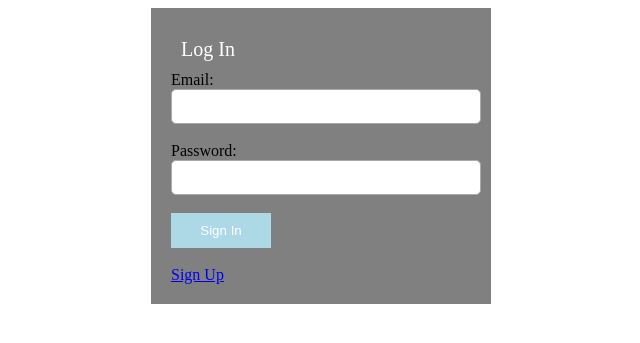
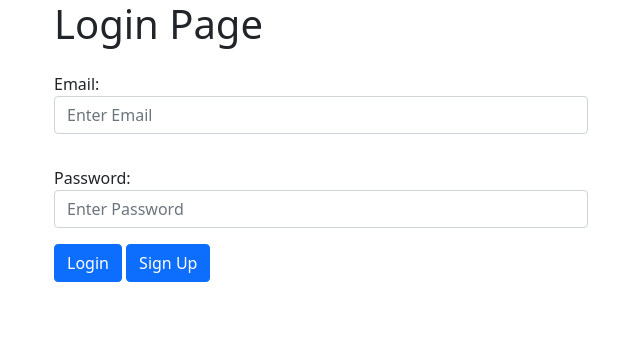
Before and after one commit to Euge908/CPG2-Final-Project, a PHP site: page /login.php in a window 1280 px wide. Shown: the top 343 px of the page, without its empty margins (319-959 px from the left). Run offline with PHP 8.4, Linux system fonts and the light colour scheme.

Commit message:
added bootstrap to login

```diff
--- a/login.php
+++ b/login.php
@@ -5,6 +5,7 @@ session_start();
 	include("./include/connections.inc.php");
 	include("./include/functions.inc.php");
 
+	$error = "";
 
 	if($_SERVER['REQUEST_METHOD'] == "POST")
 	{
@@ -25,7 +26,6 @@ session_start();
 				{
 
 					$user_data = mysqli_fetch_assoc($result); //user data to access stuff
-                    echo $user_data["date"];
 
 
 					if($user_data['password'] === $password)
@@ -38,10 +38,15 @@ session_start();
 				}
 			}
 
-			echo "Invalid email or password!";
+
+			$error = "<div class=\"alert alert-warning\" role=\"alert\">
+                  Invalid email or password!
+                </div>";
 		}else
 		{
-			echo "Invalid email or password!";
+            $error = "<div class=\"alert alert-warning\" role=\"alert\">
+                  Invalid email or password!
+                </div>";
 		}
 	}
 
@@ -51,54 +56,55 @@ session_start();
 <!DOCTYPE html>
 <html>
 <head>
-	<title>Login</title>
+	<title>Login Page</title>
+
+    <!-- Bootstrap CSS -->
+    <link href="https://cdn.jsdelivr.net/npm/bootstrap@5.0.2/dist/css/bootstrap.min.css" rel="stylesheet" integrity="sha384-EVSTQN3/azprG1Anm3QDgpJLIm9Nao0Yz1ztcQTwFspd3yD65VohhpuuCOmLASjC" crossorigin="anonymous">
+
 </head>
 <body>
 
-	<style type="text/css">
-
-	#text{
-
-		height: 25px;
-		border-radius: 5px;
-		padding: 4px;
-		border: solid thin #aaa;
-		width: 100%;
-	}
-
-	#button{
-
-		padding: 10px;
-		width: 100px;
-		color: white;
-		background-color: lightblue;
-		border: none;
-	}
-
-	#box{
-
-		background-color: grey;
-		margin: auto;
-		width: 300px;
-		padding: 20px;
-	}
-
-	</style>
-
-    <div id="box">
-        <!--		I'll style later using bootstrap.-->
-        <!--        NOTE TO SELF: Don't touch the name tags-->
-        <form method="post">
-            <div style="font-size: 20px;margin: 10px;color: white;">Log In</div>
-            Email:
-            <input id="text" type="text" name="email"><br><br>
-            Password:
-            <input id="text" type="password" name="password"><br><br>
+    <script src="https://cdn.jsdelivr.net/npm/bootstrap@5.0.2/dist/js/bootstrap.bundle.min.js" integrity="sha384-MrcW6ZMFYlzcLA8Nl+NtUVF0sA7MsXsP1UyJoMp4YLEuNSfAP+JcXn/tWtIaxVXM" crossorigin="anonymous"></script>
 
 
-            <input id="button" type="submit" value="Sign In"><br><br>
-            <a href="signup.php">Sign Up</a>
-        </form>
+    <div class = "container">
+
+
+        <div class="container h-100">
+            <div class="row h-100 justify-content-center align-items-center">
+                <div class="col-10 col-md-8 col-lg-6">
+
+
+                    <!-- Form -->
+                    <form class="" action="" method="post">
+                        <h1>Login Page</h1>
+
+                        <?php
+                        echo $error
+                        ?>
+                        <!-- Input fields -->
+                        <div class="form-group pb-2 mt-4 mb-2 ">
+                            <label for="email">Email:</label>
+                            <input type="text" class="form-control email" id="email" placeholder="Enter Email" name="email">
+                        </div>
+                        <div class="form-group pb-2 mt-4 mb-2 ">
+                            <label for="password">Password:</label>
+                            <input type="password" class="form-control password" id="password" placeholder="Enter Password" name="password">
+                        </div>
+
+
+
+                        <button type="submit" class="btn btn-primary">Login</button>
+                        <a class="btn btn-primary" href = "signup.php">Sign Up</a>
+                        <!-- End input fields -->
+                    </form>
+
+
+                    <!-- Form end -->
+                </div>
+            </div>
+        </div>
+
     </div>
 
 
```
Also changed, not shown: BootstrapLoginTemplate.html (added, +53 -0 lines), include/bootstrapHeader.php (+2 -7 lines), signup.php (+45 -19 lines), bootstrapTest(DeleteMeAfterwards).html (line endings or trailing spaces).
